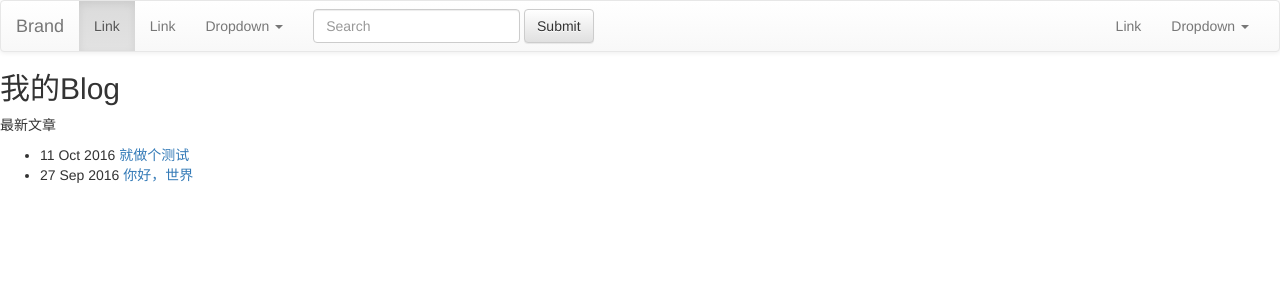
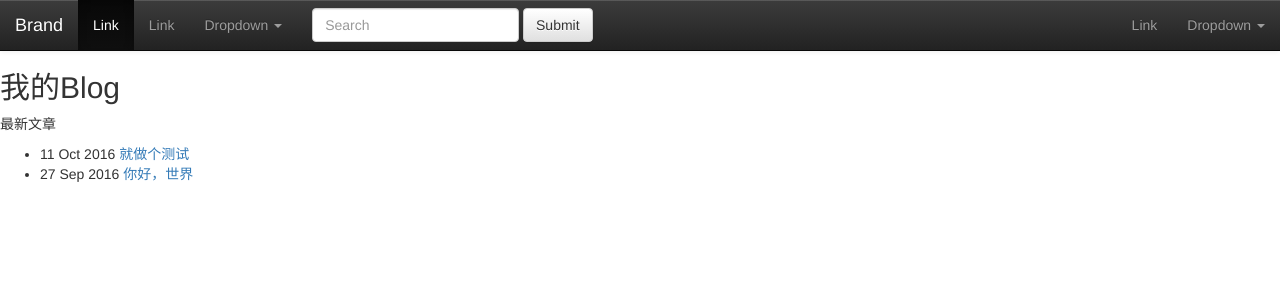
Before and after one commit to YangYanMing168/kamyang, a Jekyll site: the page built from index.html, in a window 1280 px wide. Shown: the top 300 px of the page. Built offline with Jekyll 4.4.1, drawn with Linux system fonts in a browser that asks for light colours.

Commit message:
添加 boostrap 样式

```diff
--- a/_includes/header.html
+++ b/_includes/header.html
@@ -9,7 +9,7 @@
     <script src="{{site.baseurl}}/assests/js/bootstrap.min.js"></script>
 </head>
 <body>
-<nav class="navbar navbar-default" role="navigation">
+<nav class="navbar navbar-default navbar-inverse navbar-static-top" role="navigation">
     <div class="container-fluid">
         <!-- Brand and toggle get grouped for better mobile display -->
         <div class="navbar-header">
```
